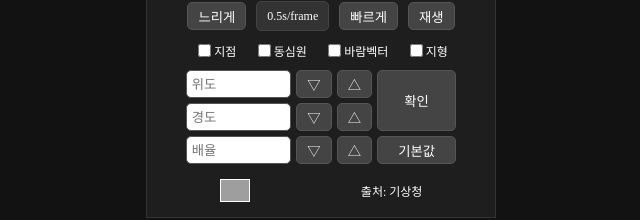
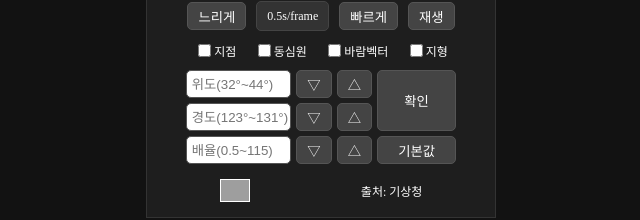
Before and after one commit to EnabledDRS/rain, a plain HTML site: page index.html in a window 1280 px wide. Shown: the part 127-347 px from the top of the page, without its empty margins (319-959 px from the left). Drawn offline with Linux system fonts and the light colour scheme; no server answers; grey boxes are pictures that could not be loaded.

Commit message:
Update index.html

```diff
--- a/index.html
+++ b/index.html
@@ -41,16 +41,16 @@
             <label><input type="checkbox" id="topo"> 지형</label>
         </div>
         <div class="button-grid">
-            <input type="text" class="grid-input" id="lat-display" placeholder="위도">
+            <input type="text" class="grid-input" id="lat-display" placeholder="위도(32°~44°)">
             <button class="grid-btn" id="down-button">▽</button>
             <button class="grid-btn" id="up-button">△</button>
             <button class="grid-btn" id="ok-button" style="grid-row: span 2;">확인</button>
 
-            <input type="text" class="grid-input" id="lon-display" placeholder="경도">
+            <input type="text" class="grid-input" id="lon-display" placeholder="경도(123°~131°)">
             <button class="grid-btn" id="down-button">▽</button>
             <button class="grid-btn" id="up-button">△</button>
 
-            <input type="text" class="grid-input" id="zoom-display" placeholder="배율">
+            <input type="text" class="grid-input" id="zoom-display" placeholder="배율(0.5~115)">
             <button class="grid-btn" id="down-button">▽</button>
             <button class="grid-btn" id="up-button">△</button>
             <button class="grid-btn" id="zero-button">기본값</button>
```
